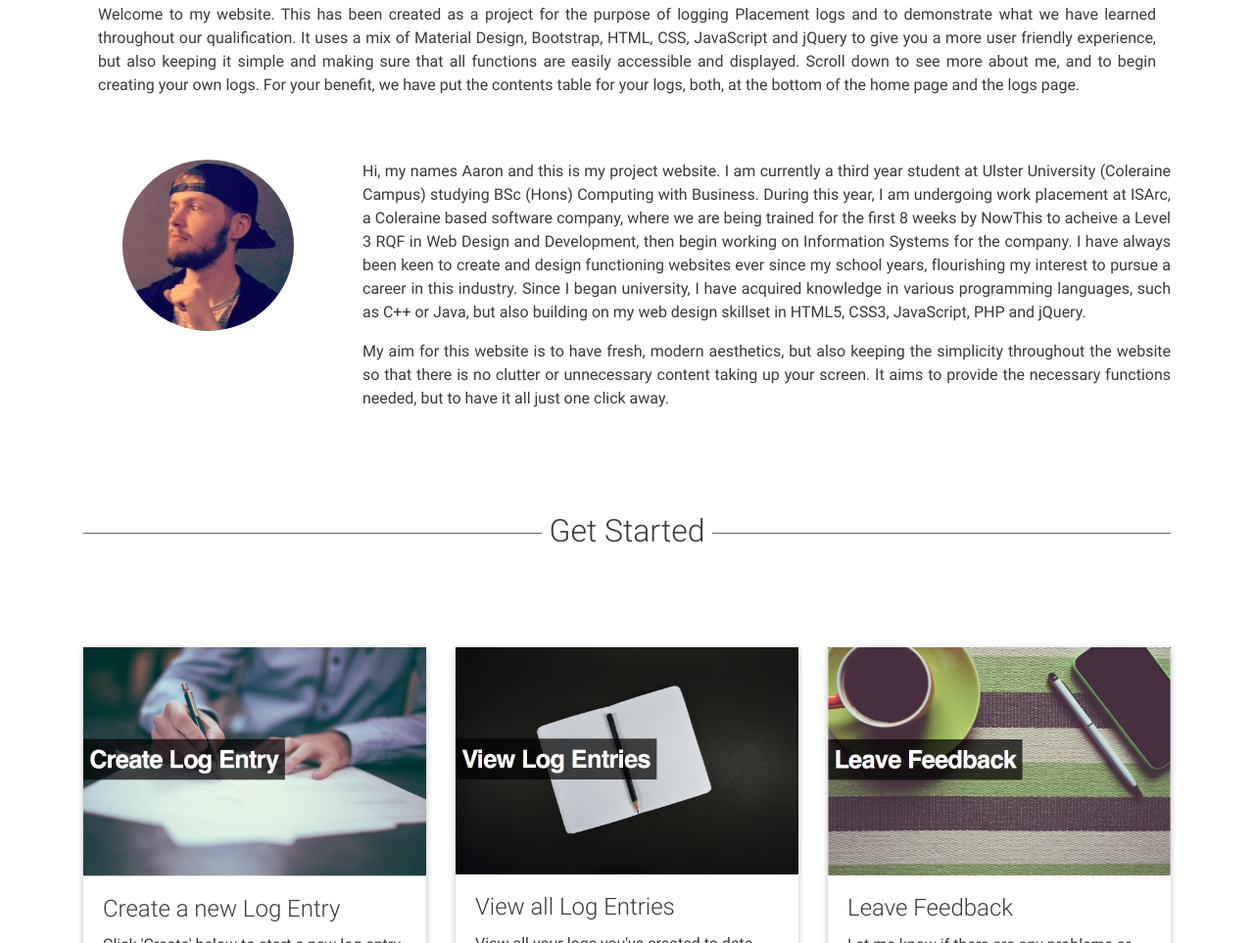
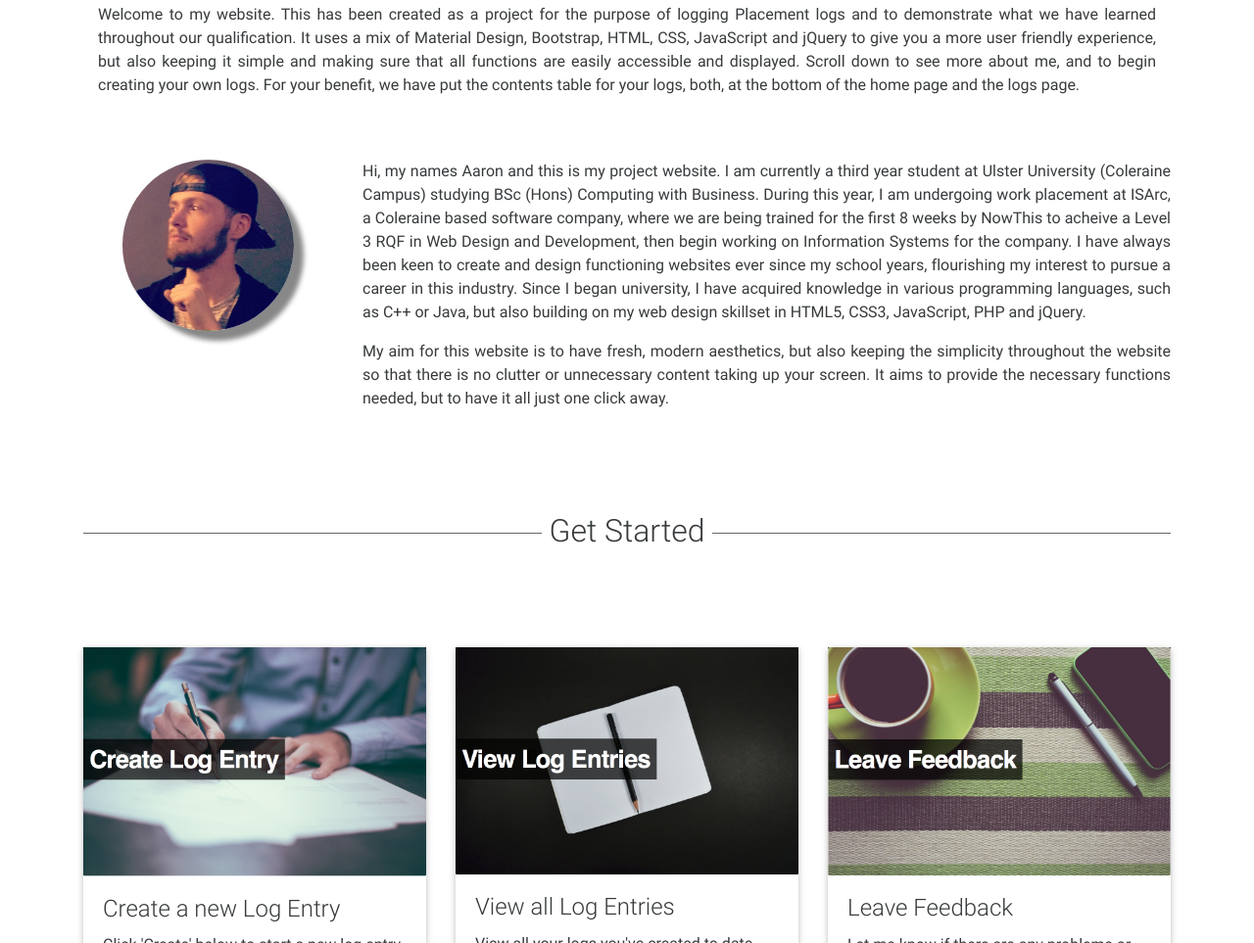
Before and after one commit to BeardedRedhat/aaronmcf.github.io, a plain HTML site: page index.html in a window 1280 px wide. Shown: the part 935-1898 px from the top of the page at 98% size. Drawn offline with nearby package versions, Linux system fonts and the light colour scheme.

Commit message:
index pic shadow

```diff
--- a/style.css
+++ b/style.css
@@ -195,8 +195,7 @@ footer.page-footer {
 }
 
 #img-circle1 { /* Home page pic*/
-    !important;
-    box-shadow: 10px 10px 5px #888888;
+    box-shadow: 10px 10px 5px #888888 !important;
     width: 175px;
     height: 175px;
 }
```
